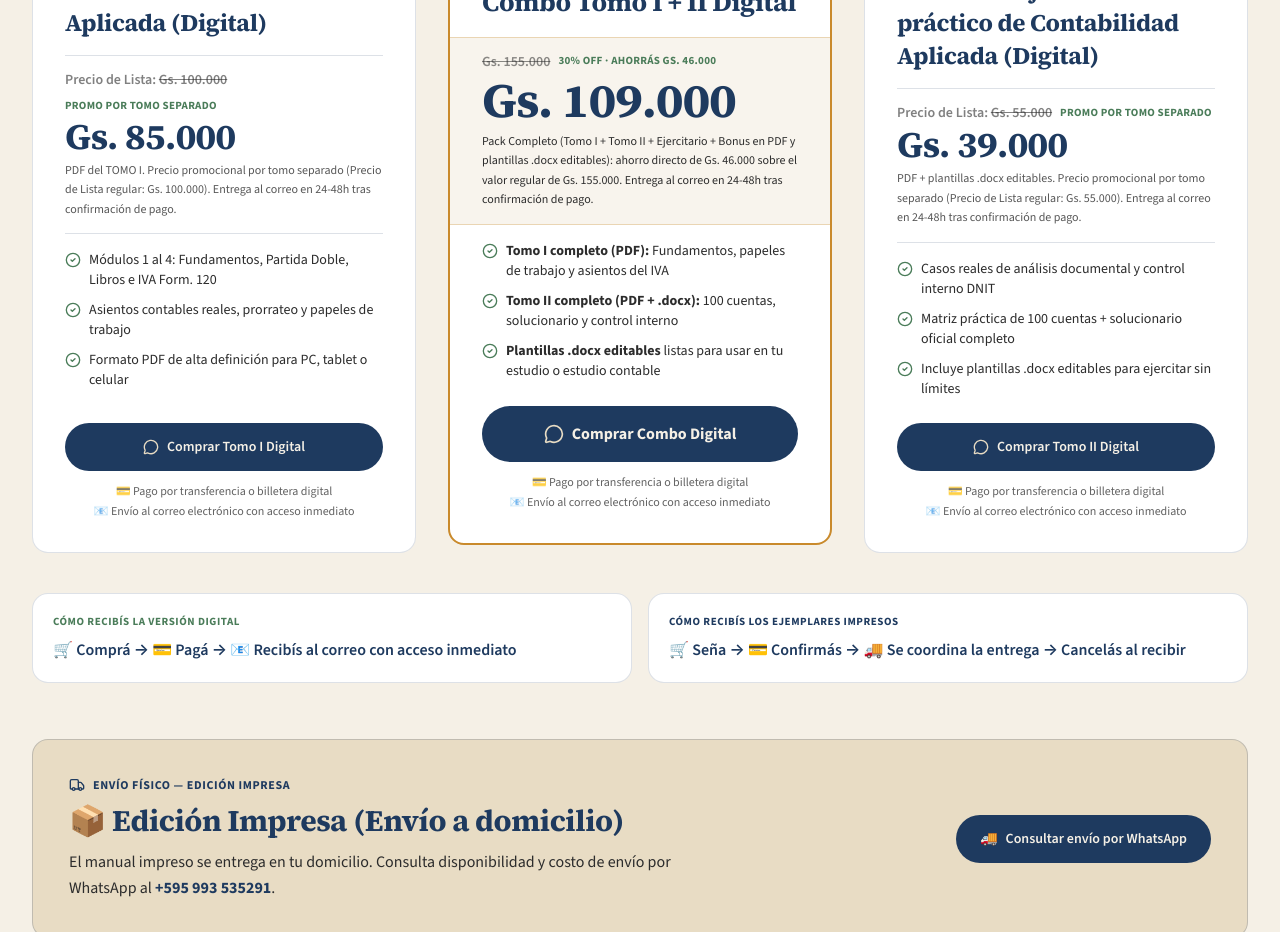
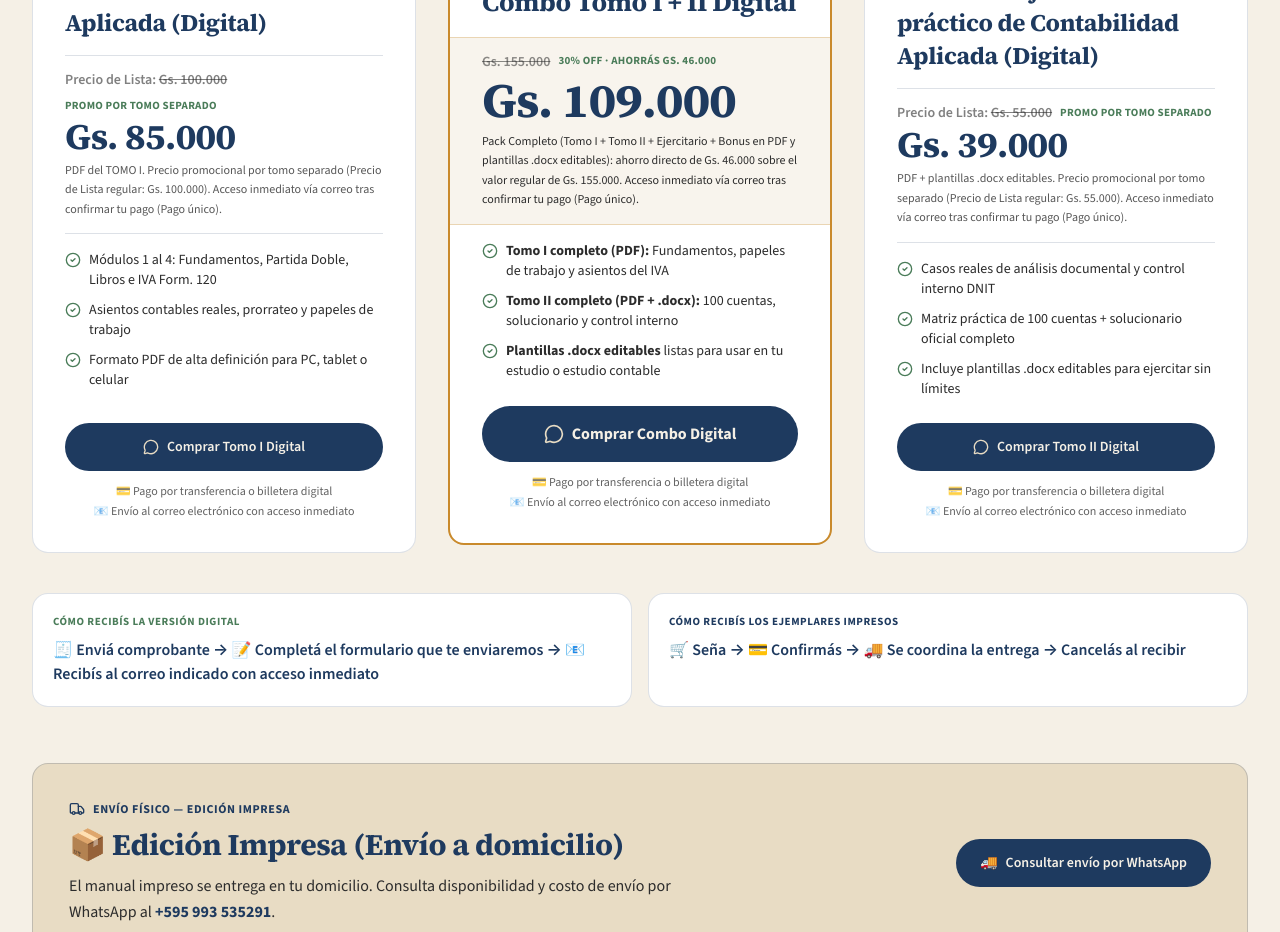
Before and after one commit to manuelias17/estudio-caceres-py, a React (Vite) app: page /manual in a window 1280 px wide. Shown: the part 980-1912 px from the top of the page. Built offline with nearby package versions, Linux system fonts and the light colour scheme.

Commit message:
feat: update delivery terms to immediate access
Refactor shipping messaging to highlight immediate email access after payment confirmation for digital products.

```diff
--- a/src/pages/ManualLandingPage.tsx
+++ b/src/pages/ManualLandingPage.tsx
@@ -247,7 +247,7 @@ export default function ManualLandingPage() {
                       {PRECIO_TOMO_1_DIGITAL}
                     </span>
                     <span className="text-xs text-[#2C2C2C]/80 font-medium block mt-1 leading-relaxed">
-                      PDF del TOMO I. Precio promocional por tomo separado (Precio de Lista regular: {PRECIO_TOMO_1_DIGITAL_LISTA}). Entrega al correo en 24-48h tras confirmación de pago.
+                      PDF del TOMO I. Precio promocional por tomo separado (Precio de Lista regular: {PRECIO_TOMO_1_DIGITAL_LISTA}). Acceso inmediato vía correo tras confirmar tu pago (Pago único).
                     </span>
                   </div>
 
@@ -360,7 +360,7 @@ export default function ManualLandingPage() {
                       {PRECIO_COMBO_DIGITAL}
                     </span>
                     <span className="text-xs text-[#2C2C2C] font-medium block mt-2 leading-relaxed">
-                      Pack Completo (Tomo I + Tomo II + Ejercitario + Bonus en PDF y plantillas .docx editables): ahorro directo de Gs. 46.000 sobre el valor regular de Gs. 155.000. Entrega al correo en 24-48h tras confirmación de pago.
+                      Pack Completo (Tomo I + Tomo II + Ejercitario + Bonus en PDF y plantillas .docx editables): ahorro directo de Gs. 46.000 sobre el valor regular de Gs. 155.000. Acceso inmediato vía correo tras confirmar tu pago (Pago único).
                     </span>
                   </div>
 
@@ -468,7 +468,7 @@ export default function ManualLandingPage() {
                       {PRECIO_TOMO_2_DIGITAL}
                     </span>
                     <span className="text-xs text-[#2C2C2C]/80 font-medium block mt-1 leading-relaxed">
-                      PDF + plantillas .docx editables. Precio promocional por tomo separado (Precio de Lista regular: {PRECIO_TOMO_2_DIGITAL_LISTA}). Entrega al correo en 24-48h tras confirmación de pago.
+                      PDF + plantillas .docx editables. Precio promocional por tomo separado (Precio de Lista regular: {PRECIO_TOMO_2_DIGITAL_LISTA}). Acceso inmediato vía correo tras confirmar tu pago (Pago único).
                     </span>
                   </div>
 
@@ -513,7 +513,7 @@ export default function ManualLandingPage() {
                   Cómo recibís la Versión Digital
                 </span>
                 <p className="text-sm sm:text-base font-semibold text-[#1E3A5F] font-sans">
-                  🛒 Comprá → 💳 Pagá → 📧 Recibís al correo con acceso inmediato
+                  🧾 Enviá comprobante → 📝 Completá el formulario que te enviaremos → 📧 Recibís al correo indicado con acceso inmediato
                 </p>
               </div>
               <div className="p-5 rounded-2xl bg-white border border-[#1E3A5F]/15 space-y-2">
```
